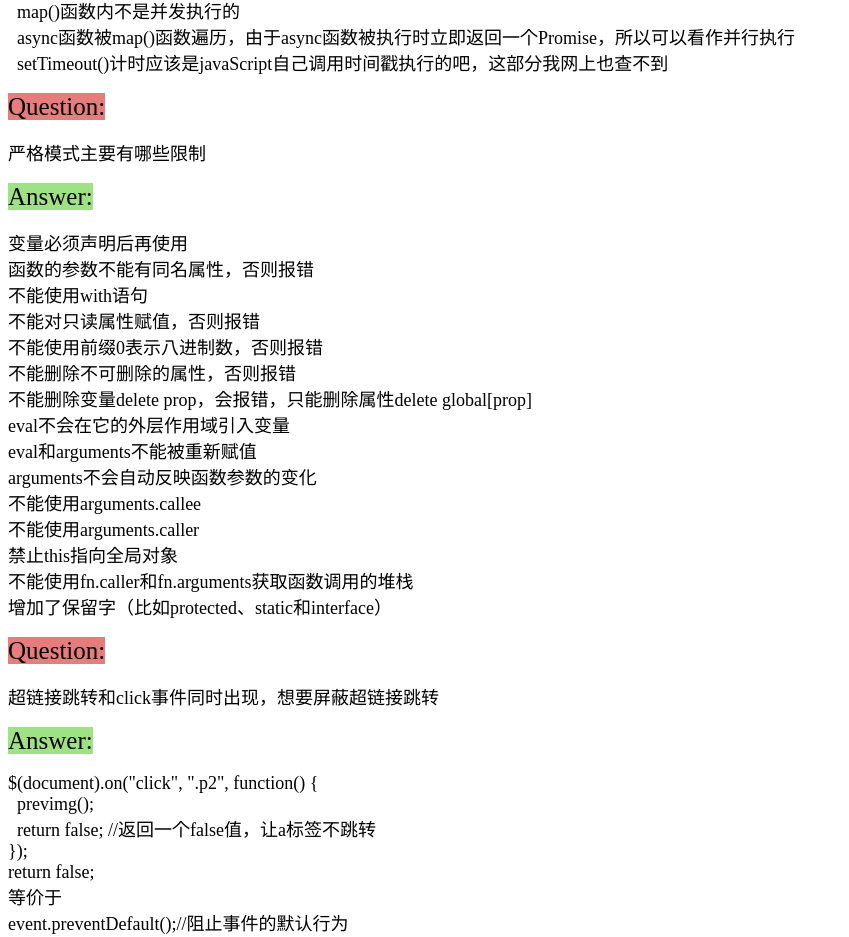
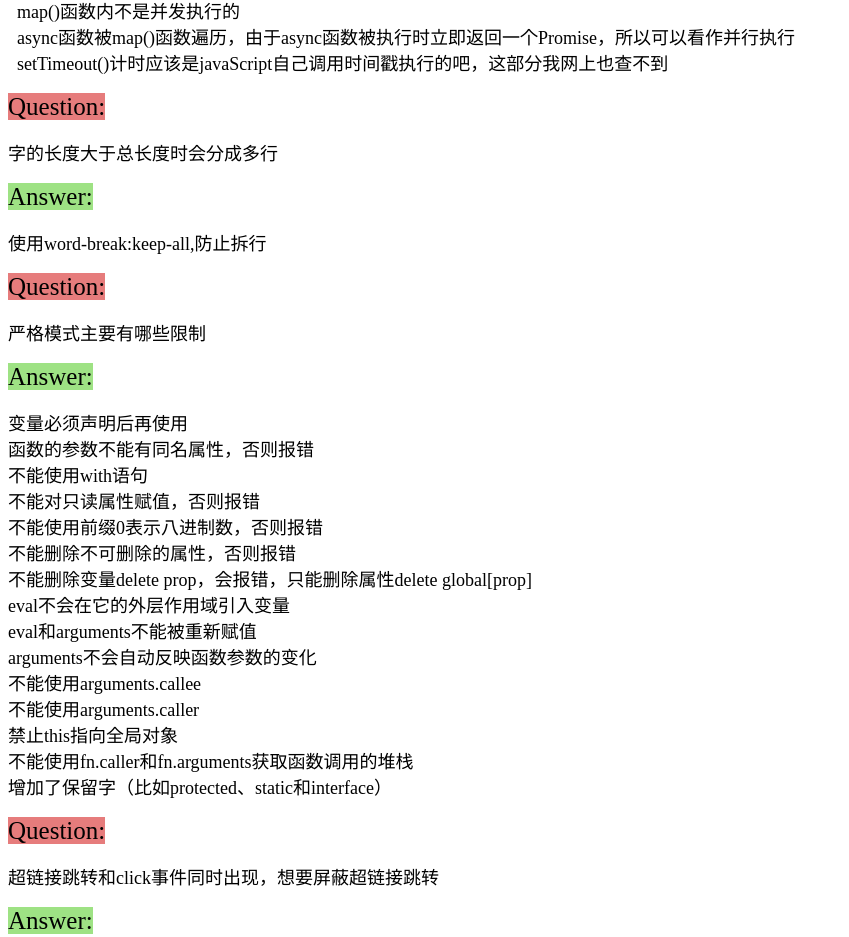
Before and after one commit to 1057891494/1057891494.github.io, a plain HTML site: page index.html in a window 1280 px wide. Shown: the part 2795-3732 px from the top of the page, without its empty margins (0-849 px from the left). Drawn offline with Linux system fonts and the light colour scheme.

Commit message:
防止拆行

```diff
--- a/index.html
+++ b/index.html
@@ -144,6 +144,14 @@ p {
     </div>
     <div>
         <span class="Que">Question:</span>
+        <p>字的长度大于总长度时会分成多行</p>
+    </div>
+    <div>
+        <span class="Ans">Answer:</span>
+        <p>使用word-break:keep-all,防止拆行</p>
+    </div>
+    <div>
+        <span class="Que">Question:</span>
         <p>严格模式主要有哪些限制</p>
     </div>
     <div>
```
